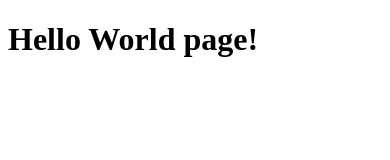
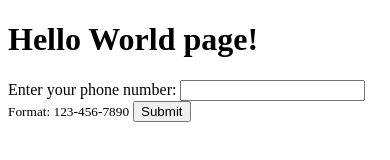
Before and after one commit to rahulrules/pixel_gtm_demo, a plain HTML site: page index.html in a window 390 px wide. Drawn offline with Linux system fonts and the light colour scheme.

Commit message:
Added Phone field and Submit button

```diff
--- a/index.html
+++ b/index.html
@@ -11,5 +11,14 @@
 </head>
 <body>
   <h1>Hello World page!</h1>
+  <label for="phone">Enter your phone number:</label>
+
+  <input type="tel" id="phone" name="phone"
+       pattern="[0-9]{3}-[0-9]{3}-[0-9]{4}"
+       required>
+
+<small>Format: 123-456-7890</small>
+<input type="button" value="Submit" />
+
 </body>
 </html>
```
